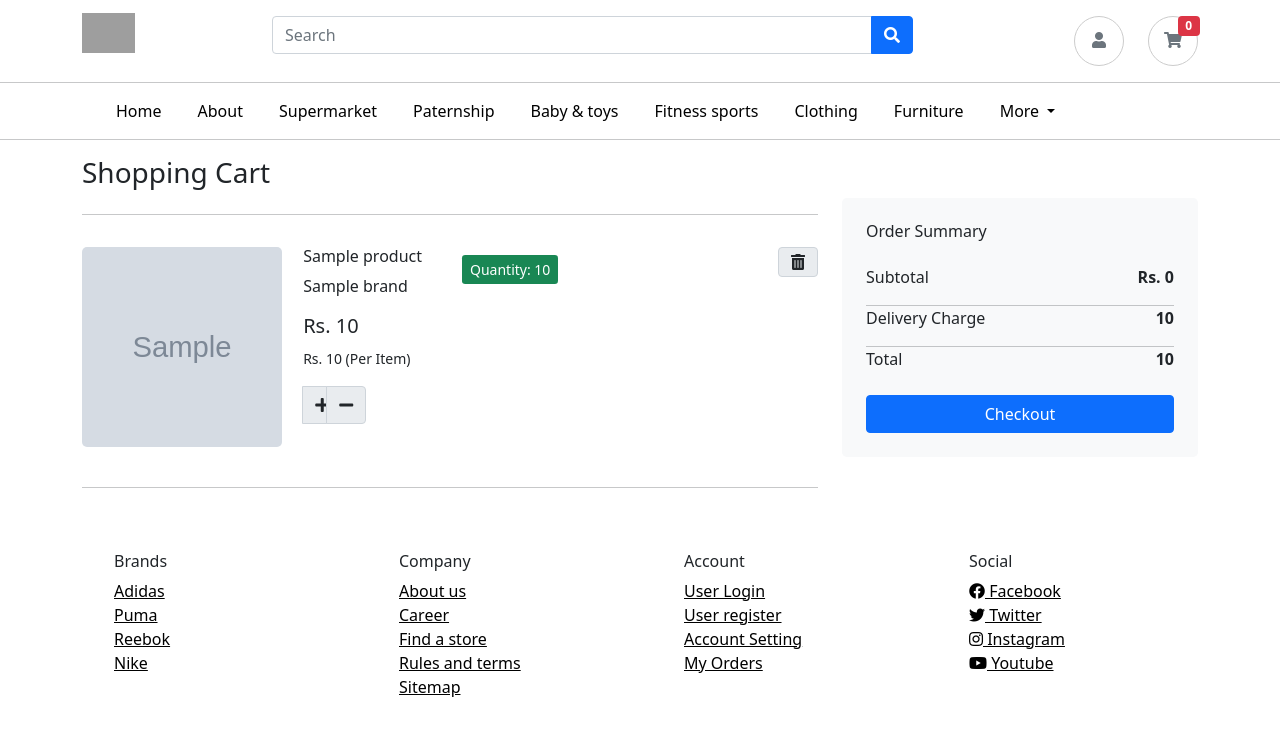
After one commit to SinghAbh1shek/djnago-ecomm, a Django app: template Ecommerce/orders/templates/cart.html in a window 1280 px wide. The commit adds this page. Shown: the top 736 px of the page. Run offline with Django 5.2, Linux system fonts and the light colour scheme; the template is opened without the code that fills it: most values are stand-ins (such as "Sample title", 1, 10 or a date in 2020); grey boxes marked "Sample" are stand-in pictures; some libraries are stand-ins or nearby versions; grey boxes are pictures that could not be loaded.

Commit message:
added cart ui

```diff
--- a/Ecommerce/home/templates/utils/base.html
+++ b/Ecommerce/home/templates/utils/base.html
@@ -20,6 +20,23 @@
     />
 
      <link rel="stylesheet" type="text/css" href="/media/css/main.css">
+
+
+     <link rel="preconnect" href="https://fonts.googleapis.com" />
+    <link rel="preconnect" href="https://fonts.gstatic.com" crossorigin />
+    <link
+      href="https://fonts.googleapis.com/css2?family=Poppins:wght@100;300;400;500;600;700&display=swap"
+      rel="stylesheet"
+    />
+
+    <!--====== All CSS files ======-->
+    <link
+      href="https://cdn.jsdelivr.net/npm/bootstrap@5.0.2/dist/css/bootstrap.min.css"
+      rel="stylesheet"
+      integrity="sha384-EVSTQN3/azprG1Anm3QDgpJLIm9Nao0Yz1ztcQTwFspd3yD65VohhpuuCOmLASjC"
+      crossorigin="anonymous"
+    />
+    <link rel="stylesheet" href="../custom.css" />
   </head>
 
   <body>
@@ -47,5 +64,10 @@
       integrity="sha384-ChfqqxuZUCnJSK3+MXmPNIyE6ZbWh2IMqE241rYiqJxyMiZ6OW/JmZQ5stwEULTy"
       crossorigin="anonymous"
     ></script>
+    <script
+     src="https://cdn.jsdelivr.net/npm/bootstrap@5.0.2/dist/js/bootstrap.bundle.min.js"
+     integrity="sha384-MrcW6ZMFYlzcLA8Nl+NtUVF0sA7MsXsP1UyJoMp4YLEuNSfAP+JcXn/tWtIaxVXM"
+     crossorigin="anonymous"
+   ></script>
   </body>
 </html>
--- a/Ecommerce/home/templates/utils/navbar.html
+++ b/Ecommerce/home/templates/utils/navbar.html
@@ -23,11 +23,12 @@
 
 
 			<div class = "col-md-3 mt-3">
+				<a href="{% url 'get_cart' %}" class="m-0">
 				<div class = "circle float-right">
 						<i class="fas fa-shopping-cart text-muted"></i>
 						<span class="badge badge-danger">{{request.user.customer.getCartItemsCount}}</span>
 
-				</div>
+				</div> </a>
 
 				{% if not request.user.is_authenticated %}
 
--- /dev/null
+++ b/Ecommerce/home/templatetags/cart_extras.py
@@ -0,0 +1,7 @@
+from django import template
+
+register = template.Library()
+
+@register.filter
+def substract(value, arg):
+    return value - arg
--- /dev/null
+++ b/Ecommerce/orders/templates/cart.html
@@ -0,0 +1,129 @@
+{% extends "utils/base.html" %}
+{% block title %}Cart{% endblock title %}
+{% block start %}
+{% load cart_extras %}
+
+
+ <div class="container py-3">
+    {% if cart.cart_items.all.count %}
+      <h3>Shopping Cart</h3>
+      <div class="row">
+        <div class="col-12 col-sm-12 col-md-12 col-lg-8">
+          <!-- single cart item  -->
+          <hr />
+          {% for item in cart.cart_items.all %}
+          <div class="cart-item py-2 mt-4">
+            <div class="row">
+              <div class="col-12 col-sm-12 col-md-6 col-lg-6">
+                <div class="d-flex justify-content-between mb-3">
+                  <img
+                    style="width: 200px; height: 200px; object-fit: cover; border-radius: 5px;"
+                    class="cart-image d-block"
+                    src="/media/{{item.product.product.getFirstImage}}"
+                    alt=""
+                  />
+                  <div class="mx-3">
+                    <h6>{{item.product.product.item_name}}</h6>
+                    <p>{{item.product.product.brand}}</p>
+                    <h5>Rs. {{item.getCartItemsTotal}}</h5>
+                    <small>Rs. {{item.product.vendor_selling_price}} (Per Item)</small
+                    >
+
+
+                <div class="row pt-3">
+                    <div class="col-md-2">
+                      <div class="input-group mb-2">
+                        <div class="input-group-append">
+                            <a href="/order/add-to-cart/?product_id={{item.product.id}}" class="input-group-text d-block">
+                                <i class="fas fa-plus"></i>
+                            </a>
+                        </div>
+                    </div>
+                    </div>
+
+                    <div class="col-md-2">
+                    <div class="input-group mb-2">
+                    <div class="input-group-append">
+                      <a href="/order/remove-to-cart/?product_id={{item.product.id}}" class="input-group-text d-block">
+                        <i class="fas fa-minus"></i>
+                      </a>
+                    </div>
+
+                    </div>
+                    </div>
+                </div>
+
+
+                  </div>
+                </div>
+              </div>
+              <div class="col-12 col-sm-12 col-md-6 col-lg-6">
+                <div class="d-flex justify-content-between">
+                  <div>
+                    <small
+                      class="text-white bg-success px-2 py-1 d-inline-block rounded-1 mt-2"
+                      >Quantity: {{item.quantity}}
+                    </small>
+                  </div>
+                  <div>
+                    <a
+                        href = "/order/remove-to-cart/?product_id={{item.product.id}}&quantity=0"
+                      type="button"
+                      class="input-group-text"
+                      aria-label="Close"
+                    ><i class="fas fa-trash-alt"></i></a>
+                  </div>
+                </div>
+              </div>
+            </div>
+          </div>
+
+
+          <hr />
+          {% endfor %}
+
+
+
+
+          <!-- ./ single cart item end  -->
+        </div>
+        <div class="col-12 col-sm-12 col-md-8 col-lg-4">
+          <div class="bg-light rounded-3 p-4 sticky-top">
+            <h6 class="mb-4">Order Summary</h6>
+            <div class="d-flex justify-content-between align-items-center">
+              <div>Subtotal</div>
+              <div><strong>Rs. {{cart.getCartTotal|substract:cart.calculateDeliveryFee}}</strong></div>
+            </div>
+            <hr />
+            <div class="d-flex justify-content-between align-items-center">
+              <div>Delivery Charge</div>
+              <div><strong>{{cart.calculateDeliveryFee}}</strong></div>
+            </div>
+            <hr />
+            <div class="d-flex justify-content-between align-items-center">
+              <div>Total</div>
+              <div><strong>{{cart.getCartTotal}}</strong></div>
+            </div>
+            <button class="btn btn-primary w-100 mt-4">Checkout</button>
+          </div>
+        </div>
+      </div>
+
+
+
+      {% else %}
+          <h3>Looks like your cart is empty 😮‍💨</h3>
+          <div class="text-center">
+            <img src="https://cdn-icons-png.flaticon.com/512/11329/11329060.png" alt="Empty Cart">
+          </div>
+    {% endif %}
+
+
+    </div>
+
+
+
+
+{% include "utils/footer.html" %}
+{% include "utils/login_modal.html" %}
+{% endblock start %}
--- a/Ecommerce/orders/urls.py
+++ b/Ecommerce/orders/urls.py
@@ -4,5 +4,6 @@ from django.urls import path
 urlpatterns = [
     path('add-to-cart/', add_to_cart, name='add-to-cart'),
     path('remove-to-cart/', remove_to_cart, name='remove-to-cart'),
+    path('cart/', get_cart, name='get_cart'),
 
 ]
```
Also changed, not shown: Ecommerce/orders/models.py (+17 -0 lines), Ecommerce/orders/views.py (+14 -1 lines), Ecommerce/home/templatetags/__init__.py (added).
